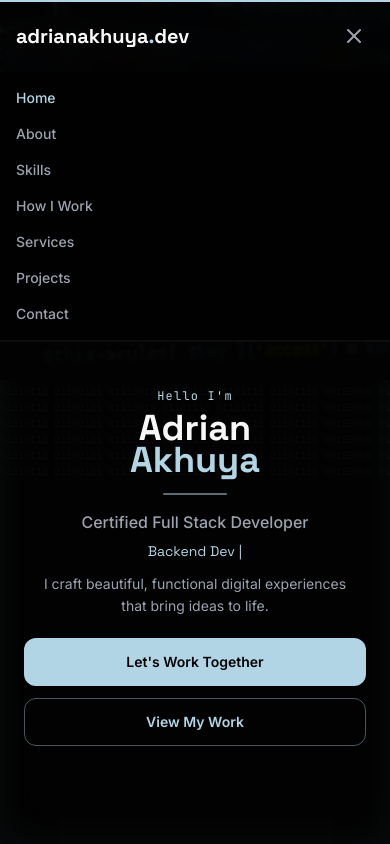
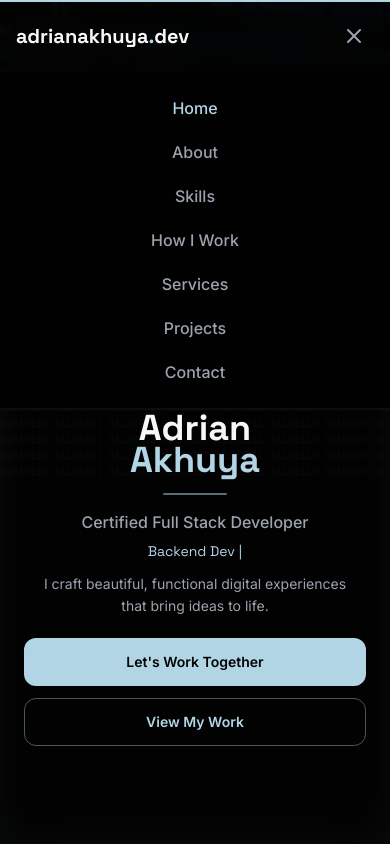
Before and after one commit to aakhuya/adrian-portfolio, a Next.js app: page / in a window 390 px wide. Both pictures are taken after a click on the button "Toggle menu". Shown: the top 844 px of the page. Built offline with nearby package versions, Linux system fonts and the light colour scheme.

Commit message:
Center mobile navigation menu items

```diff
--- a/src/components/layout/Navbar.tsx
+++ b/src/components/layout/Navbar.tsx
@@ -38,13 +38,25 @@ export default function Navbar() {
 
       <AnimatePresence>
         {mobileOpen && (
-          <motion.div initial={{ opacity: 0, height: 0 }} animate={{ opacity: 1, height: "auto" }} exit={{ opacity: 0, height: 0 }} className="md:hidden bg-onyx/95 backdrop-blur-md border-b border-border/30 overflow-hidden">
-            <div className="px-4 py-4 flex flex-col gap-4">
+          <motion.div
+            initial={{ opacity: 0, height: 0 }}
+            animate={{ opacity: 1, height: "auto" }}
+            exit={{ opacity: 0, height: 0 }}
+            className="md:hidden bg-onyx/95 backdrop-blur-md border-b border-border/30 overflow-hidden"
+          >
+            <div className="px-4 py-6 flex flex-col items-center gap-5 text-center">
               {navLinks.map(link => (
-                <a key={link.href} href={link.href} onClick={() => setMobileOpen(false)} className={cn(
-                  "text-sm font-medium transition-colors hover:text-candy-blue",
-                  activeSection === link.href.replace("#", "") ? "text-candy-blue" : "text-text-secondary"
-                )}>{link.label}</a>
+                <a
+                  key={link.href}
+                  href={link.href}
+                  onClick={() => setMobileOpen(false)}
+                  className={cn(
+                    "text-base font-medium transition-colors hover:text-candy-blue",
+                    activeSection === link.href.replace("#", "") ? "text-candy-blue" : "text-text-secondary"
+                  )}
+                >
+                  {link.label}
+                </a>
               ))}
             </div>
           </motion.div>
```
